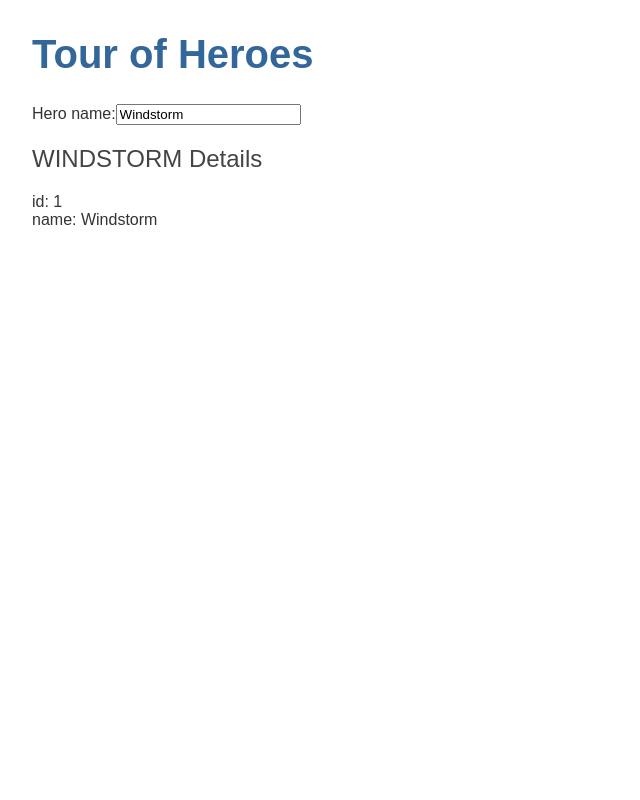
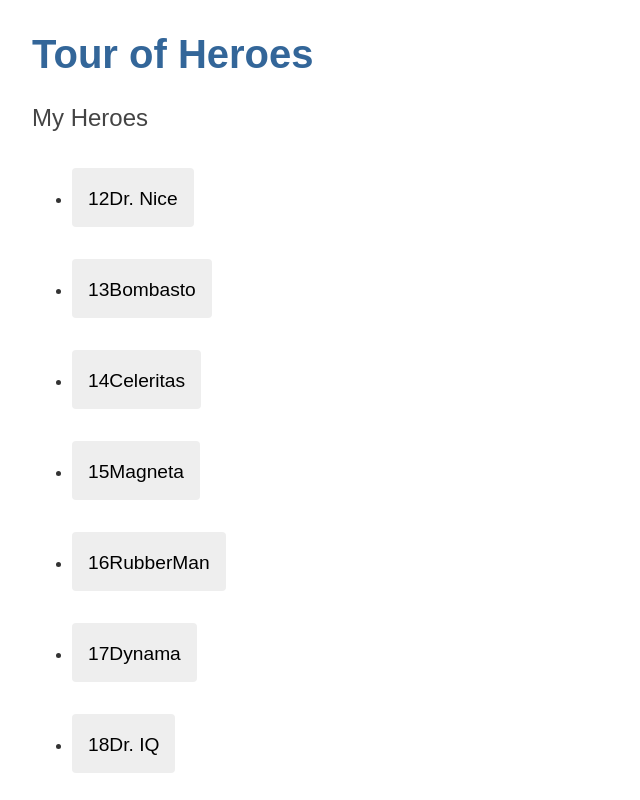
Before and after one commit to cristiancajiaos/tour-of-heroes-twenty-two, an Angular app: page / in a window 1280 px wide. Shown: the top 800 px of the page, without its empty margins (0-640 px from the left). Built offline with nearby package versions, Linux system fonts and the light colour scheme.

Commit message:
Implementada lista de héroes

```diff
--- /dev/null
+++ b/src/app/constants/mock-heroes.ts
@@ -0,0 +1,13 @@
+import { Hero } from "../interfaces/hero";
+
+export const HEROES: Hero[] = [
+  { id: 12, name: 'Dr. Nice' },
+  { id: 13, name: 'Bombasto' },
+  { id: 14, name: 'Celeritas' },
+  { id: 15, name: 'Magneta' },
+  { id: 16, name: 'RubberMan' },
+  { id: 17, name: 'Dynama' },
+  { id: 18, name: 'Dr. IQ' },
+  { id: 19, name: 'Magma' },
+  { id: 20, name: 'Tornado' },
+];
--- a/src/app/heroes/heroes.component.html
+++ b/src/app/heroes/heroes.component.html
@@ -1,3 +1,14 @@
+<h2>My Heroes</h2>
+
+<ul class="heroes">
+  <li *ngFor="let hero of heroes">
+    <button type="button">
+      <span class="badge">{{hero.id}}</span>
+      <span class="name">{{hero.name}}</span>
+    </button>
+  </li>
+</ul>
+<!--
 <div>
   <label for="name">Hero name:</label>
   <input id="name" [(ngModel)]="hero.name" placeholder="name"/>
@@ -5,3 +16,4 @@
 <h2>{{hero.name | uppercase}} Details</h2>
 <div><span>id: </span> {{hero.id}}</div>
 <div><span>name: </span> {{hero.name}}</div>
+-->
--- a/src/app/heroes/heroes.component.ts
+++ b/src/app/heroes/heroes.component.ts
@@ -1,3 +1,4 @@
+import { HEROES } from './../constants/mock-heroes';
 import { Component, OnInit } from '@angular/core';
 import { Hero } from '../interfaces/hero';
 
@@ -13,6 +14,8 @@
     name: 'Windstorm'
   };
 
+  heroes = HEROES;
+
   constructor() { }
 
   ngOnInit(): void {
```
